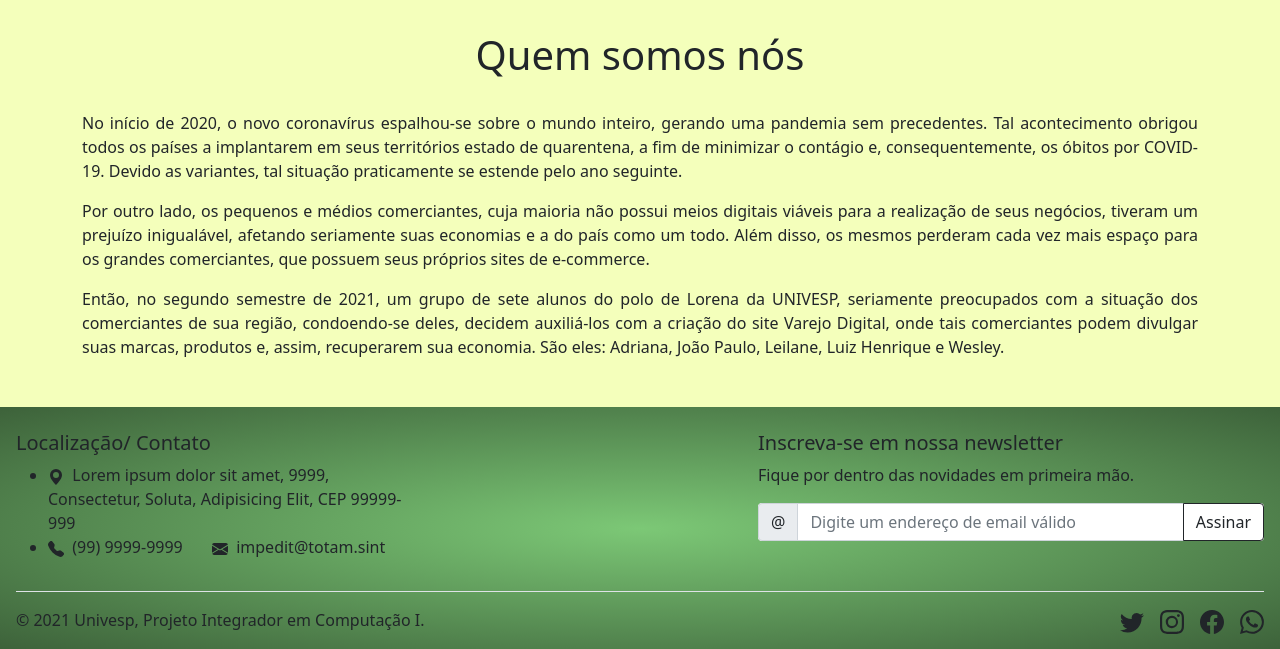
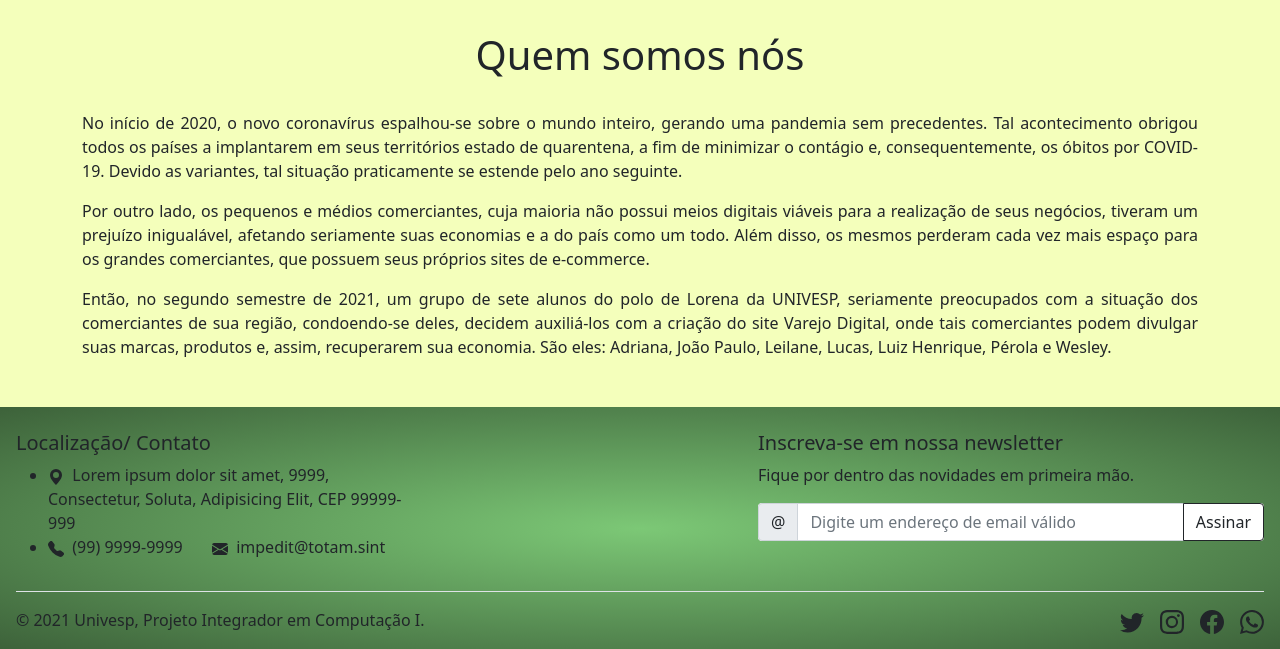
Before and after one commit to wpgoncalves/digital-retail, a Django app: template about/templates/about.html in a window 1280 px wide. Shown: the part 65-714 px from the top of the page. Run offline with Django 3.2, Linux system fonts and the light colour scheme; the template is opened without the code that fills it, so the values that code supplies are empty; some web fonts are replaced.

```diff
--- a/about/templates/about.html
+++ b/about/templates/about.html
@@ -18,8 +18,8 @@
 					os mesmos perderam cada vez mais espaço para os grandes comerciantes, que possuem seus próprios sites de e-commerce.</p>
 			<p style="text-align: justify;">Então, no segundo semestre de 2021, um grupo de sete alunos do polo de Lorena da UNIVESP, seriamente preocupados
 					com a situação dos comerciantes de sua região, condoendo-se deles, decidem auxiliá-los com a criação do site Varejo Digital, onde tais
-					comerciantes podem divulgar suas marcas, produtos e, assim, recuperarem sua economia. São eles: Adriana, João Paulo, Leilane, Luiz
-					Henrique e Wesley.</p>
+					comerciantes podem divulgar suas marcas, produtos e, assim, recuperarem sua economia. São eles: Adriana, João Paulo, Leilane, Lucas, Luiz
+					Henrique, Pérola e Wesley.</p>
 			<br>
 		</div>
 	</div>
```
